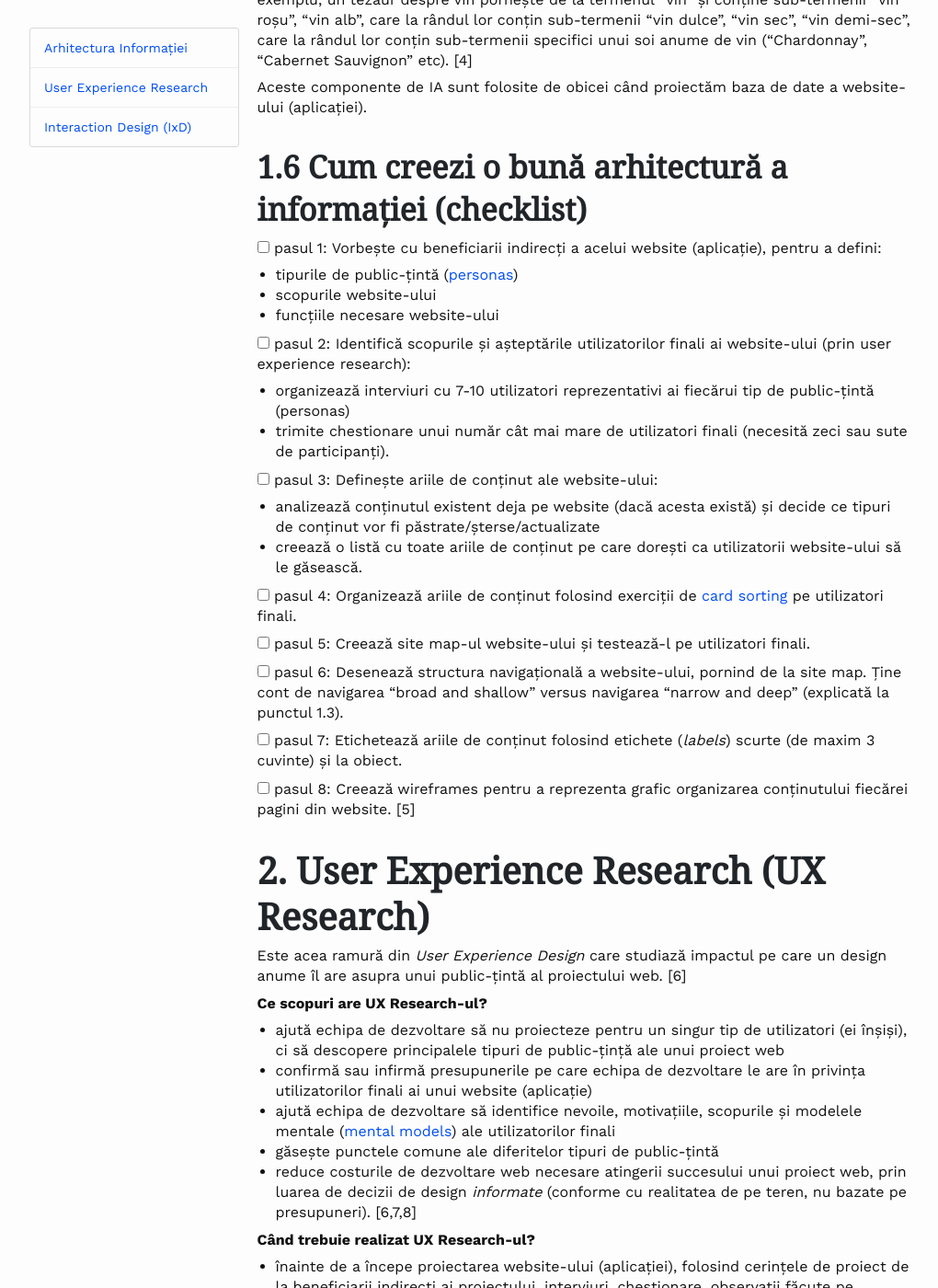
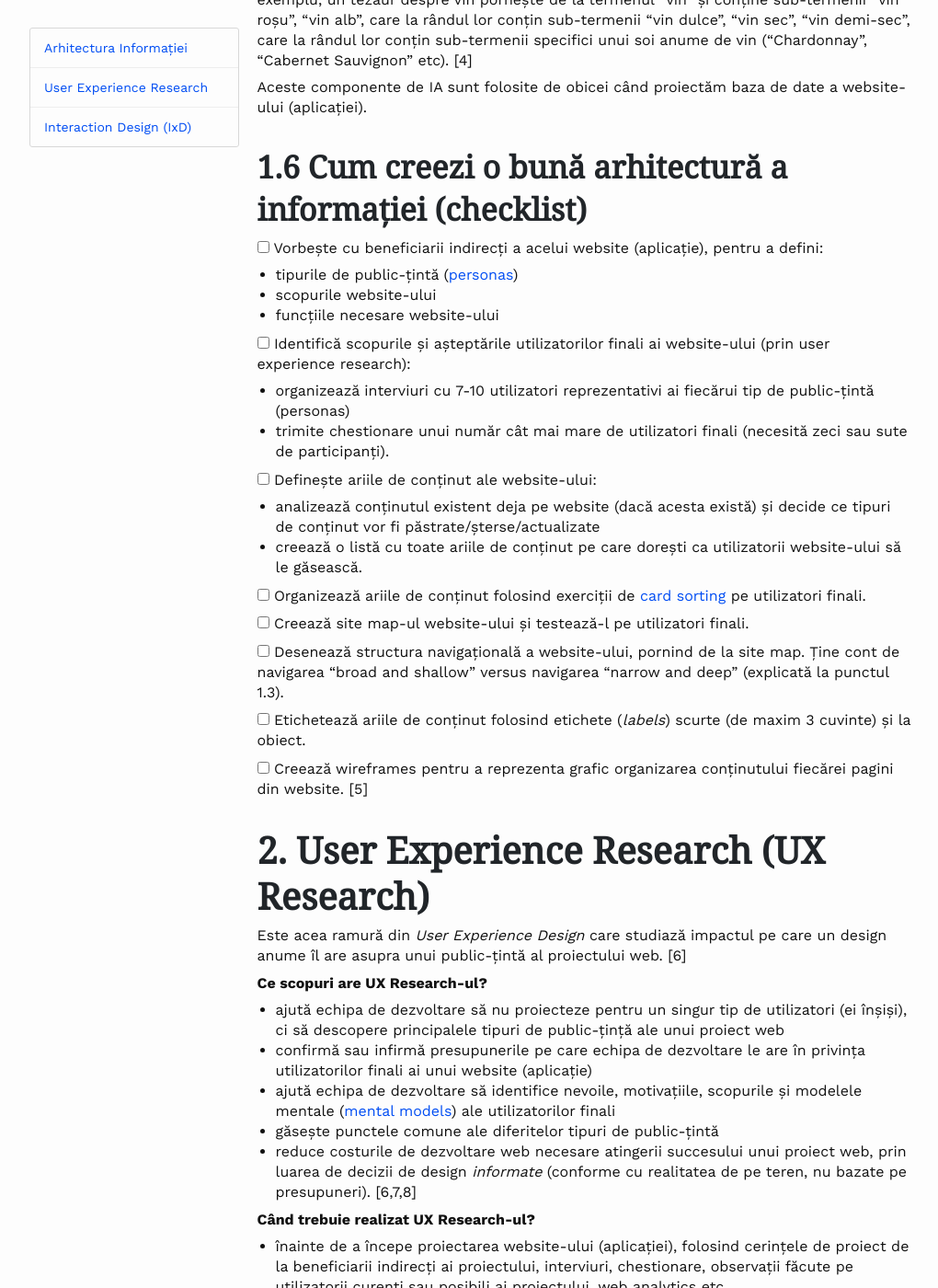
Before and after one commit to gov-ithub/govro-design, a Jekyll site: the page built from 2-ux.md, in a window 1280 px wide and 1400 px high, scrolled down 4084 px. Shown: the whole window at 92% size, without its empty margins (128-1148 px from the left). Built offline with Jekyll 4.4.1, drawn with Linux system fonts in a browser that asks for light colours; nearby versions of some CDN libraries.

Commit message:
remove _steps_ words from checklist 1.6

```diff
--- a/2-ux.md
+++ b/2-ux.md
@@ -100,7 +100,7 @@ Arhitectura Informației are 5 mari componente:
 * navigări suplimentare: _site map-uri_, indecși de website, tutoriale pentru o activitate anume de pe website etc
 * navigare socială: "Cele mai populare articole", "Ultimele articole accesate" etc. [4]
 
-Navigarea globală poate fi:
+**Navigarea globală poate fi:**
 
 * _broad and shallow_ (meniul global conține multe secțiuni, dar fiecare secțiune are un submeniu mic, de exemplu website-urile de știri de genul [nytimes.com](http://www.nytimes.com/))
 * _narrow and deep_ (meniul global conține puține secțiuni, dar fiecare secțiune are un submeniu vast, de exemplu website-urile de comerț online de genul [amazon.com](https://www.amazon.com/)).
@@ -152,31 +152,31 @@ Aceste componente de IA sunt folosite de obicei când proiectăm baza de date a
 
 ### 1.6 Cum creezi o bună arhitectură a informației (checklist)
 
-<input type="checkbox"> pasul 1: Vorbește cu beneficiarii indirecți a acelui website (aplicație), pentru a defini:
+<input type="checkbox"> Vorbește cu beneficiarii indirecți a acelui website (aplicație), pentru a defini:
 
  * tipurile de public-țintă ([personas](https://www.youtube.com/watch?v=khLWLtxmMGM))
  * scopurile website-ului
  * funcțiile necesare website-ului
 
-<input type="checkbox"> pasul 2: Identifică scopurile și așteptările utilizatorilor finali ai website-ului (prin user experience research):
+<input type="checkbox"> Identifică scopurile și așteptările utilizatorilor finali ai website-ului (prin user experience research):
 
  * organizează interviuri cu 7-10 utilizatori reprezentativi ai fiecărui tip de public-țintă (personas)
  * trimite chestionare unui număr cât mai mare de utilizatori finali (necesită zeci sau sute de participanți).
 
-<input type="checkbox"> pasul 3: Definește ariile de conținut ale website-ului:
+<input type="checkbox"> Definește ariile de conținut ale website-ului:
 
  * analizează conținutul existent deja pe website (dacă acesta există) și decide ce tipuri de conținut vor fi păstrate/șterse/actualizate
  * creează o listă cu toate ariile de conținut pe care dorești ca utilizatorii website-ului să le găsească.
 
-<input type="checkbox"> pasul 4: Organizează ariile de conținut folosind exerciții de [card sorting](https://en.wikipedia.org/wiki/Card_sorting) pe utilizatori finali.
+<input type="checkbox"> Organizează ariile de conținut folosind exerciții de [card sorting](https://en.wikipedia.org/wiki/Card_sorting) pe utilizatori finali.
 
-<input type="checkbox"> pasul 5: Creează site map-ul website-ului și testează-l pe utilizatori finali.
+<input type="checkbox"> Creează site map-ul website-ului și testează-l pe utilizatori finali.
 
-<input type="checkbox"> pasul 6: Desenează structura navigațională a website-ului, pornind de la site map. Ține cont de navigarea "broad and shallow" versus navigarea "narrow and deep" (explicată la punctul 1.3).
+<input type="checkbox"> Desenează structura navigațională a website-ului, pornind de la site map. Ține cont de navigarea "broad and shallow" versus navigarea "narrow and deep" (explicată la punctul 1.3).
 
-<input type="checkbox"> pasul 7: Etichetează ariile de conținut folosind etichete (_labels_) scurte (de maxim 3 cuvinte) și la obiect.
+<input type="checkbox"> Etichetează ariile de conținut folosind etichete (_labels_) scurte (de maxim 3 cuvinte) și la obiect.
 
-<input type="checkbox"> pasul 8: Creează wireframes pentru a reprezenta grafic organizarea conținutului fiecărei pagini din website.
+<input type="checkbox"> Creează wireframes pentru a reprezenta grafic organizarea conținutului fiecărei pagini din website.
 [5]
 
 
```
